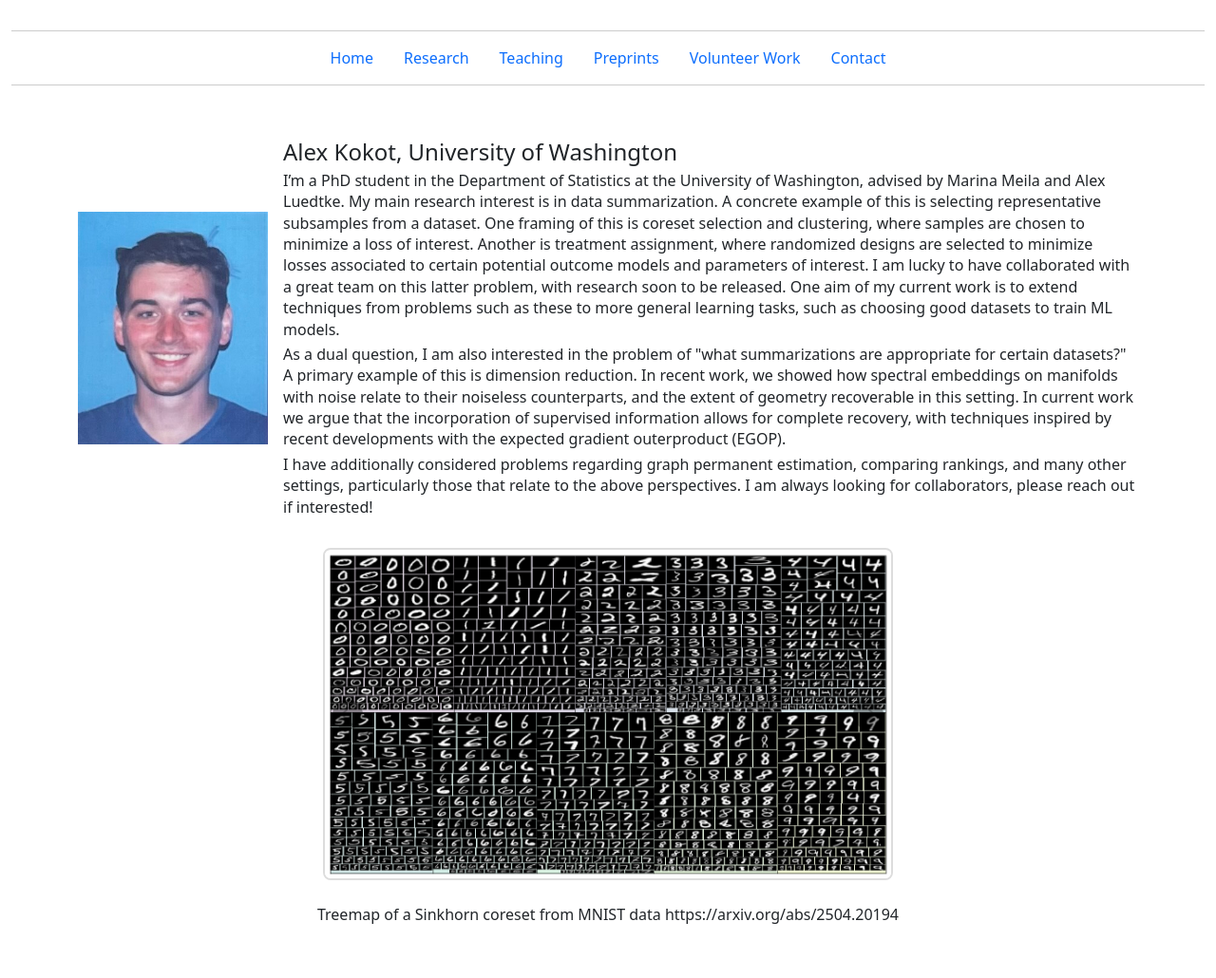
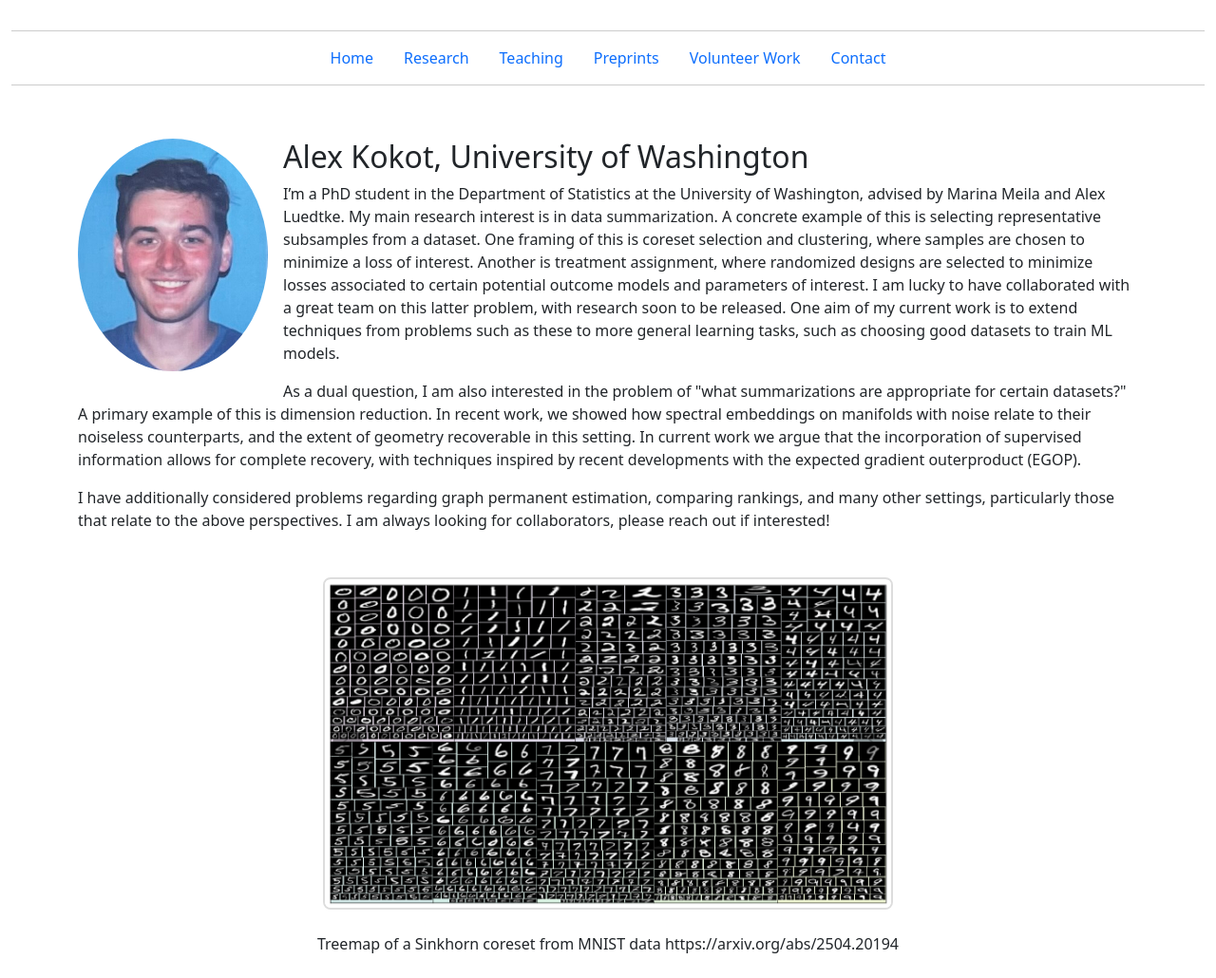
Before and after one commit to amkokot/alex_kokot, a Jekyll site: the page built from index.md, in a window 1280 px wide. Shown: the whole page at 95% size. Built offline with Jekyll 4.4.1, drawn with Linux system fonts in a browser that asks for light colours; before the commit the page ends 999 px from its top, so only the background shows below that.

Commit message:
Intro update

```diff
--- a/assets/CSS/styles.css
+++ b/assets/CSS/styles.css
@@ -80,26 +80,33 @@ header .nav {
 }
 
 
-/* ─── Simple Inline Intro ─────────────────────────────────────────────── */
+/* ─── Wrapping Intro with Floated Image ───────────────────────────────── */
 .intro-inline {
-  display: flex;
-  align-items: center;
-  gap: 1rem;
-  margin-bottom: 2rem;    /* space before the carousel */
+  /* ensure floats are contained */
+  overflow: auto;
+  margin-bottom: 2rem;   /* space before carousel */
 }
 
+/* float the image and give text some breathing room */
 .intro-inline .intro-img {
-  width: 200px;            /* adjust size as you like */
+  float: left;
+  width: 200px;           /* adjust as you like */
   height: auto;
-  flex-shrink: 0;          /* don’t let it shrink on small screens */
+  margin: 0 1rem 1rem 0;   /* right + bottom margins */
+  border-radius: 50%;     /* if you want it circular */
+}
+
+/* make sure headings/text in the intro flow correctly */
+.intro-inline .intro-text {
+  /* no special display needed—text will wrap around floated img */
 }
 
 .intro-inline .intro-text h2 {
-  margin: 0;
-  font-size: 1.5rem;
+  margin-top: 0;          /* align the heading nicely */
 }
 
+/* spacing between paragraphs */
 .intro-inline .intro-text p {
-  margin: 0.25rem 0 0;
-  line-height: 1.4;
+  margin: 0 0 1rem;
+  line-height: 1.5;
 }
```
